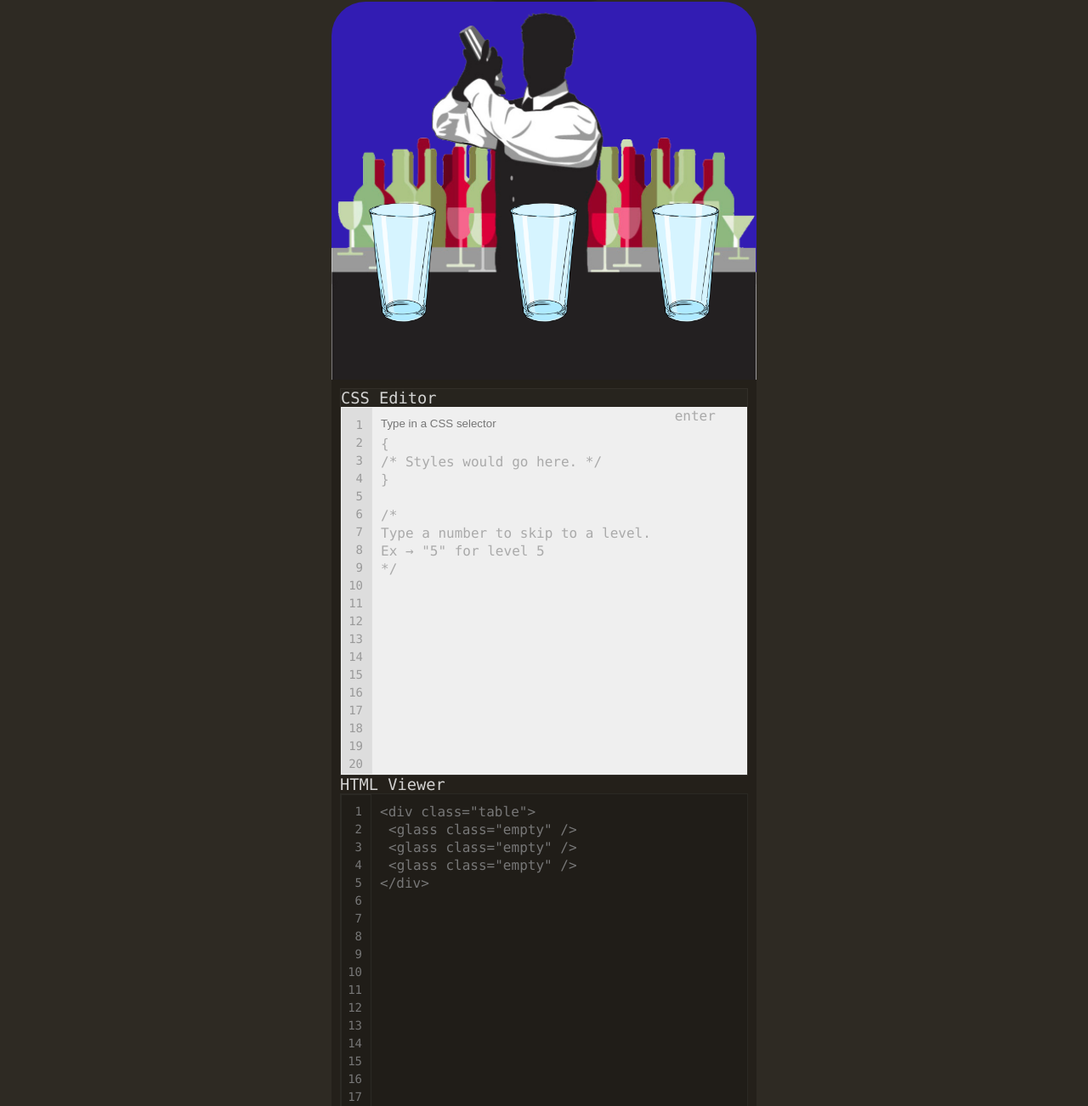
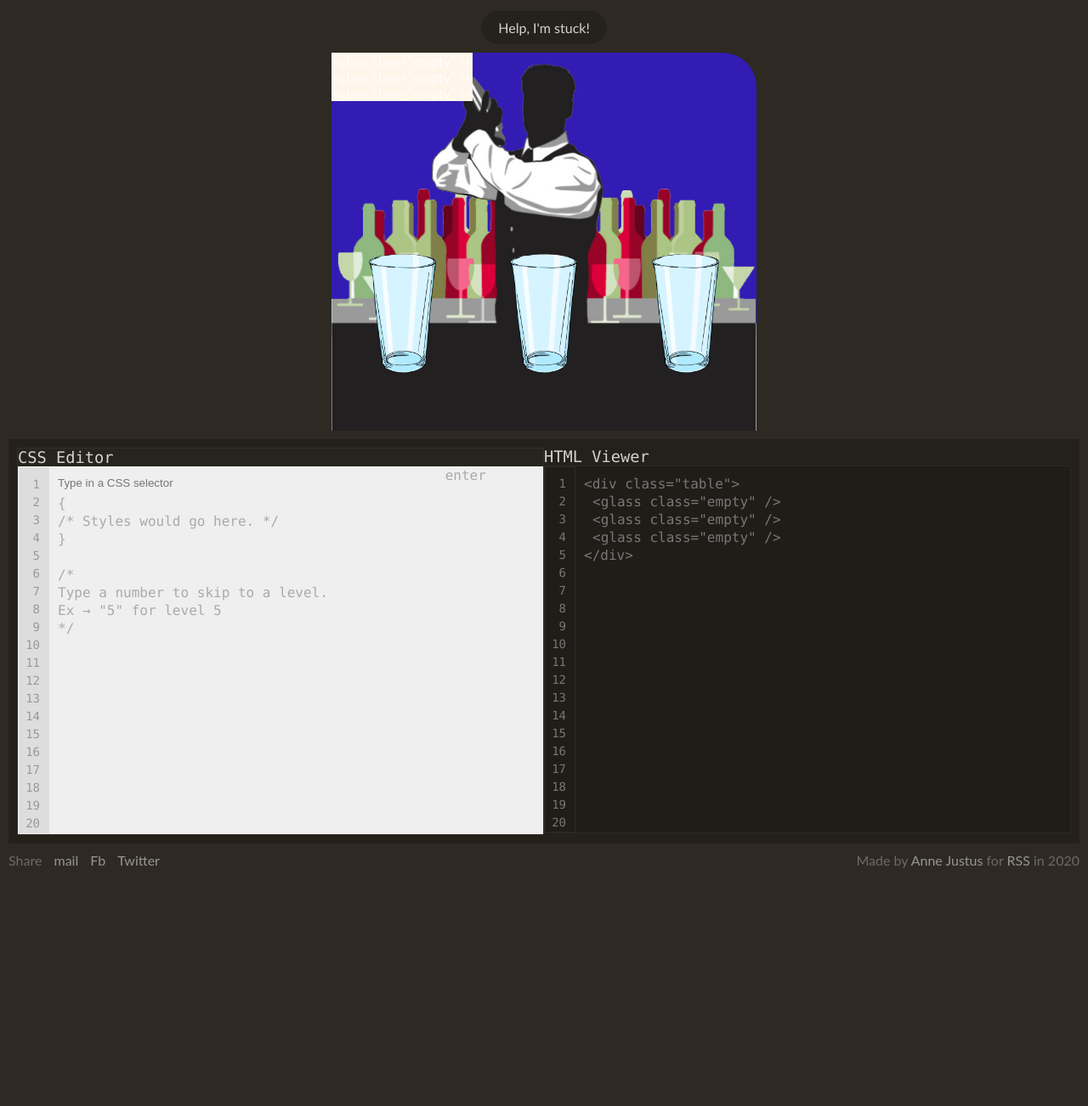
Before and after one commit to Iogsotot/css_game, a plain HTML site: page rs-css/src/index.html in a window 1280 px wide. Shown: the part 131-1433 px from the top of the page at 85% size. After the commit the page ends 1163 px from the top, so only its background shows below. Drawn offline with Linux system fonts and the light colour scheme.

Commit message:
refactor: change file structure

```diff
--- a/rs-css/index.html
+++ b/rs-css/src/index.html
@@ -3,7 +3,7 @@
 <head>
   <meta charset="UTF-8">
   <meta name="viewport" content="width=device-width, initial-scale=1.0">
-  <link rel="stylesheet" href="style.css">
+  <link rel="stylesheet" href="./styles/style.css">
   <title>rs-css</title>
 </head>
 <body>
@@ -75,8 +75,12 @@
           <glass></glass>
         </div>
 
+        <div class="tags-show">
+          <div class="tag">&lt;glass class="empty" /&gt; </div>
+          <div class="tag">&lt;glass class="empty" /&gt; </div>
+          <div class="tag">&lt;glass class="empty" /&gt; </div>
+        </div>
       </div>
-      <div class="tags-show">tags-show</div>
 
       <div class="editors">
         <div class="css-editor">
@@ -134,5 +138,6 @@
       Made by <a href="https://github.com/Iogsotot" class="copyright__link link">Anne Justus</a>  for <a href="https://rs.school/" class="copyright__link link">RSS</a> in 2020
     </div>
   </footer>
+  <script src="app.js" type="module"></script>
 </body>
 </html>
--- a/rs-css/style.scss
+++ b/rs-css/src/styles/style.scss
@@ -2,6 +2,7 @@
   padding: 0;
   margin: 0;
   box-sizing: border-box;
+  transition: all 350ms ease;
 }
 
 // text
@@ -34,6 +35,7 @@ body {
   "main",
   "footer";
   margin: auto;
+  overflow-x: hidden;
 
   font-size: 1.6rem;
   // font-family: 'Courier New', Courier, monospace;
@@ -179,13 +181,15 @@ main {
   letter-spacing: 0.2rem;
   word-spacing: 0.8rem;
   text-align: center;
+
+  margin: 1rem auto;
 }
 .help {
   display: none;
 }
 .btn--help {
   background-color: $main-medium;
-  margin: 0 auto;
+  margin: 1rem auto;
 }
 .btn {
   display: inline-block;
@@ -196,6 +200,7 @@ main {
 // .help-btn--light {
 // }
 .show-box {
+  position: relative;
   .table {
     display: grid;
     grid-template-columns: 1fr 1fr 1fr;
@@ -204,7 +209,7 @@ main {
     height: 44.5rem;
 
     background-color: rgb(50, 28, 179);
-    background-image: url('./assets/table.png');
+    background-image: url('../assets/table.png');
     background-size: contain;
     background-repeat: no-repeat;
     background-position: center;
@@ -220,16 +225,27 @@ main {
       width: 10rem;
       margin: auto;
 
-      background-image: url('./assets/empty_glass.png');
+      background-image: url('../assets/empty_glass.png');
       background-size: contain;
       background-repeat: no-repeat;
       background-position: center;
+      transition: none;
+    }
+    glass:hover {
+      outline: 3px dashed rgba(255, 0, 0, 0.651);
+      transition: none;
     }
   }
 
 }
 .tags-show {
-  display: none;
+  position: absolute;
+  top: 0;
+  left: 0;
+}
+
+.tag {
+  background-color: rgb(255, 246, 235);
 }
 
 // Editors
@@ -347,8 +363,8 @@ footer {
 .social-block {
   padding: 1rem;
 }
-.social__list {
-}
+// .social__list {
+// }
 .social__item {
   display: inline-block;
   margin: 0 0 0 1rem;
@@ -362,3 +378,35 @@ footer {
 }
 
 // Footer End
+
+@media (min-width: 550px) {
+  .wrapper {
+    max-width: unset;
+  }
+  header {
+    height: 6rem;
+    padding: 1rem 1rem 0.5rem;
+  }
+  .show-box {
+    margin-bottom: 1rem;
+  }
+}
+
+@media (min-width: 701px) {
+  .editors {
+    display: grid;
+    grid-template-columns: 1fr 1fr;
+    grid-template-rows: 1fr;
+  }
+
+  footer {
+    flex-direction: row;
+    justify-content: space-between;
+  }
+}
+
+@media (min-width: 1268px) {
+  .wrapper {
+    max-width: 1260px;
+  }
+ }
```
Also changed, not shown: rs-css/src/assets/empty_glass.png (renamed from rs-css/assets/empty_glass.png), rs-css/src/assets/icons/logo-2.png (renamed from rs-css/assets/icons/logo-2.png), rs-css/src/assets/icons/logo.png (renamed from rs-css/assets/icons/logo.png), rs-css/src/assets/table - Copy.png (renamed from rs-css/assets/table - Copy.png), rs-css/src/assets/table.png (renamed from rs-css/assets/table.png), rs-css/src/styles/style.css, 2 other files.
